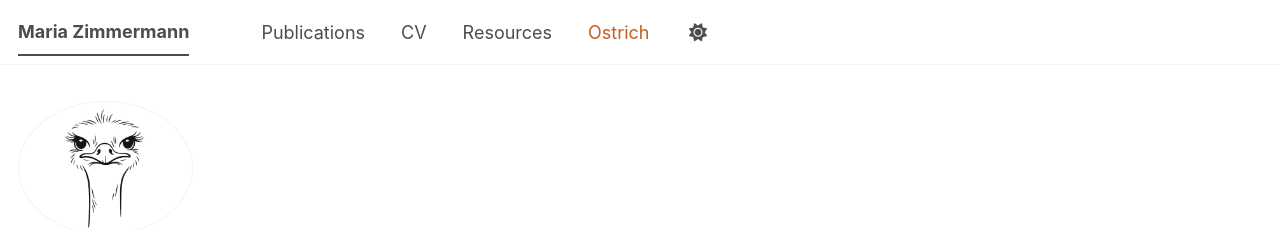
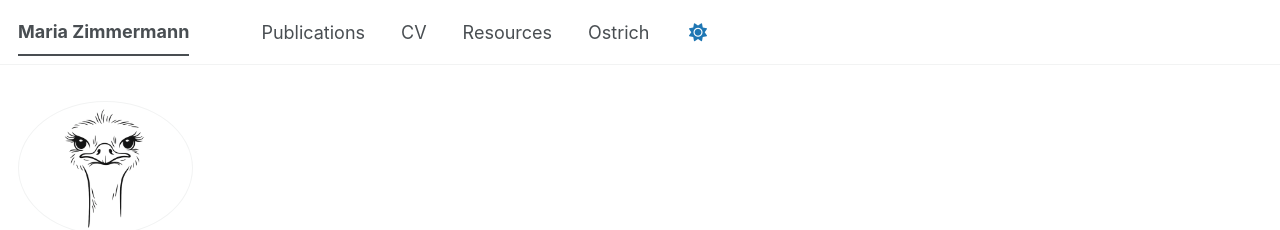
Before and after one commit to MariaZofiaZimmermann/mariazofiazimmermann.github.io, a Jekyll site: the page built from _pages/about.md, in a window 1280 px wide. Shown: the top 230 px of the page. Built offline with Jekyll 4.4.1, drawn with Linux system fonts in a browser that asks for light colours; some web fonts are replaced; a script bundle is joined from its source files by our own code; library files that are not in the unit come from our copies.

Commit message:
Update main.scss

```diff
--- a/assets/css/main.scss
+++ b/assets/css/main.scss
@@ -44,15 +44,10 @@
 ;
 
 
-.greedy-nav .visible-links .masthead__menu-item:nth-last-child(2) {
+.greedy-nav .visible-links li:last-of-type {
   margin-left: 4rem;
 }
 
-.greedy-nav .visible-links .masthead__menu-item:nth-last-child(2) a {
-  color: #c65d21;
-  transition: color 0.2s ease;
+.greedy-nav .visible-links li:last-of-type a {
+  color: #1f77b4;
 }
-
-.greedy-nav .visible-links .masthead__menu-item:nth-last-child(2) a:hover {
-  color: #8f3f14;
-}
```
